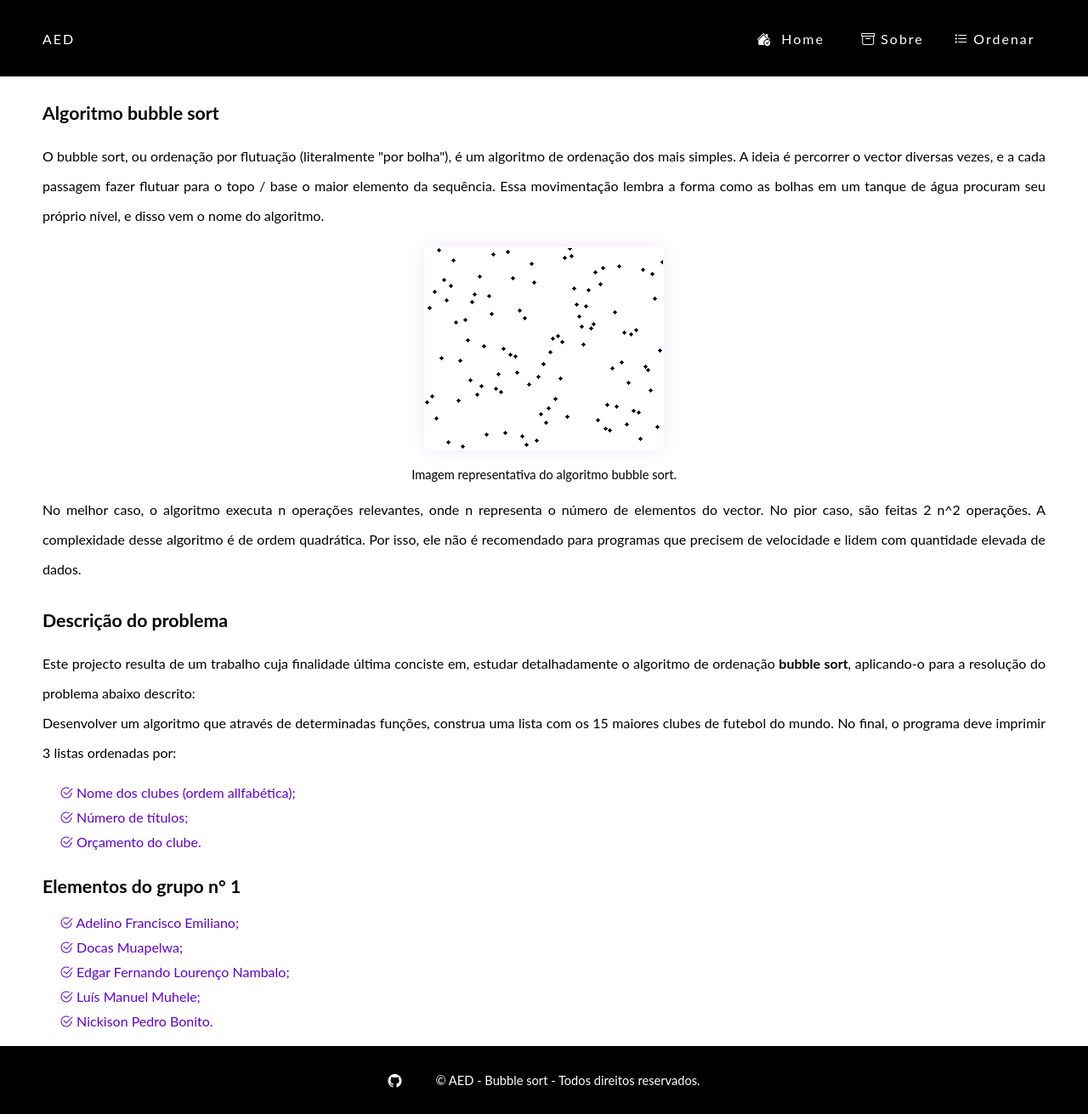
After one commit to Lord2pm/aed_bubble_sort, a Flask app: page /sobre in a window 1280 px wide. The commit adds this page. Shown: the whole page at 85% size. Run offline with Flask 3, Linux system fonts and the light colour scheme.

Commit message:
fix/ organize all templates

```diff
--- a/src/routes/teams_routes.py
+++ b/src/routes/teams_routes.py
@@ -9,14 +9,16 @@
 def index():
     with DbOperations() as db:
         teams = db.get_clubes()
+    print(teams)
     return render_template("index.html", equipas=teams)
 
-"""
+
 @teams_blueprint.route("/sobre")
 def sobre():
     return render_template("sobre.html")
 
 
+"""
 @teams_blueprint.route("/ordenar/<id>")
 def ordenar(id):
     dados = model.get_clubes()
--- /dev/null
+++ b/src/templates/includes/footer.html
@@ -0,0 +1,6 @@
+<footer>
+  <div class="social-networks">
+    <a href=""><i class="bi bi-github"></i></a>
+  </div>
+  <p>&copy; AED - Bubble sort - Todos direitos reservados.</p>
+</footer>
--- /dev/null
+++ b/src/templates/includes/navbar.html
@@ -0,0 +1,33 @@
+<header>
+  <nav>
+    <div class="logo">
+      <a href="/">AED</a>
+    </div>
+    <ul>
+      <li>
+        <a href="/"><i class="bi bi-house-check-fill"></i> Home</a>
+      </li>
+      <li>
+        <a href="/sobre"><i class="bi bi-archive"></i>Sobre</a>
+      </li>
+      <li id="exibir-menu">
+        <a href="#"><i class="bi bi-list-task"></i>Ordenar</a>
+        <ul class="sub-menu">
+          <li>
+            <a href="/ordenar/{{ 1 }}"><i class="bi bi-archive"></i>A-Z</a>
+          </li>
+          <li>
+            <a href="/ordenar/{{ 2 }}"
+              ><i class="bi bi-currency-euro"></i> Orçamento</a
+            >
+          </li>
+          <li>
+            <a href="/ordenar/{{ 3 }}"
+              ><i class="bi bi-trophy-fill"></i> Títulos</a
+            >
+          </li>
+        </ul>
+      </li>
+    </ul>
+  </nav>
+</header>
--- /dev/null
+++ b/src/templates/layout.html
@@ -0,0 +1,18 @@
+<!DOCTYPE html>
+<html lang="pt">
+<head>
+	<meta charset="UTF-8">
+	<meta name="viewport" content="width=device-width, initial-scale=1.0">
+	<title>{% block title %} {% endblock title %} | AED - Bubble sort</title>
+	<link rel="stylesheet" href="https://cdn.jsdelivr.net/npm/bootstrap-icons@1.10.5/font/bootstrap-icons.css">
+	<link rel="stylesheet" href="../static/css/style.css">
+</head>
+<body>
+    {% include "includes/navbar.html" %}
+    <main>
+        {% block content %}
+        {% endblock %}
+	</main>
+    {% include "includes/footer.html" %}
+</body>
+</html>
--- a/src/templates/ordenar.html
+++ b/src/templates/ordenar.html
@@ -1,4 +1,4 @@
-{% extends 'index.html' %}
+{% extends 'layout.html' %}
 
 {% block content %}
 	<main class="main-ordenar">
--- a/src/templates/sobre.html
+++ b/src/templates/sobre.html
@@ -1,7 +1,7 @@
-{% extends 'index.html' %}
+{% extends 'layout.html' %}
 
 {% block content %}
-	<main class="main-sobre">
+	<section class="main-sobre">
 		<h1>Algoritmo bubble sort</h1>
 		<p>O bubble sort, ou ordenação por flutuação (literalmente "por bolha"), é um algoritmo de ordenação dos mais simples. A ideia é percorrer o vector diversas vezes, e a cada passagem fazer flutuar para o topo / base o maior elemento da sequência. Essa movimentação lembra a forma como as bolhas em um tanque de água procuram seu próprio nível, e disso vem o nome do algoritmo.</p>
 		<figure>
@@ -25,5 +25,5 @@
 			<li><a href="#"><i class="bi bi-check2-circle"></i> Luís Manuel Muhele;</a></li>
 			<li><a href="#"><i class="bi bi-check2-circle"></i> Nickison Pedro Bonito.</a></li>
 		</ol>
-	</main>
+	</section>
 {% endblock %}
```
Also changed, not shown: src/templates/index.html (+8 -39 lines).
